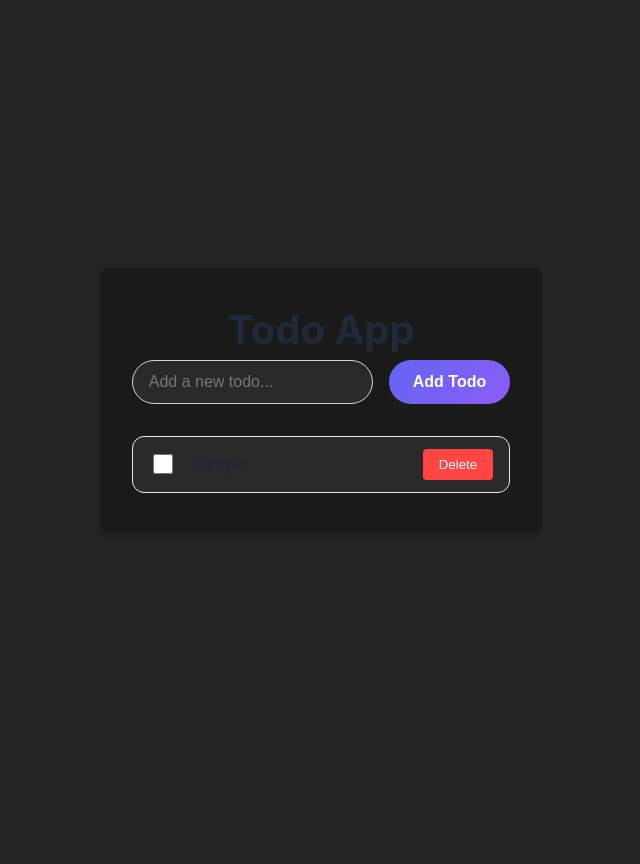
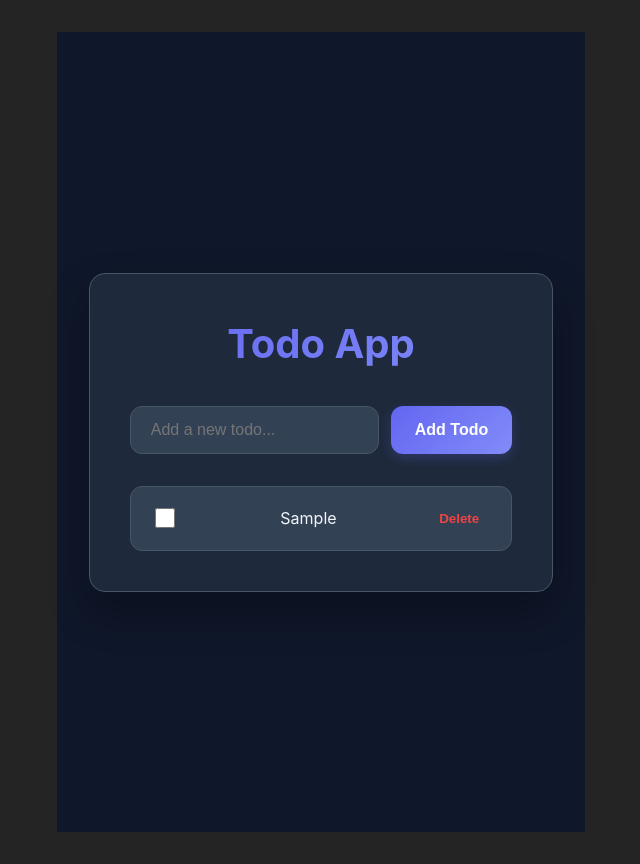
Before and after one commit to 2advancesolutions/venus-todo-react, a React (Vite) app: page / in a window 1280 px wide. Both pictures are taken after typing "Sample" into the empty fields and a click on the button "Add Todo". Shown: the whole page, without its empty margins (319-959 px from the left). Before the commit the page ends 800 px from the top, so only its background shows below. Built offline with nearby package versions, Linux system fonts and the light colour scheme.

Commit message:
feat: for all these functions can you refactor to use typescript and add types
Automated by Venus AI 🌟

```diff
--- a/src/App.tsx
+++ b/src/App.tsx
@@ -39,42 +39,195 @@ function App(): JSX.Element {
     setInputValue(e.target.value);
   };
 
+  const darkTheme = {
+    background: '#0f172a',
+    surface: '#1e293b',
+    surfaceHover: '#334155',
+    border: '#475569',
+    text: '#f1f5f9',
+    textSecondary: '#94a3b8',
+    primary: '#6366f1',
+    primaryHover: '#818cf8',
+    danger: '#ef4444',
+    dangerHover: '#f87171',
+    success: '#22c55e'
+  };
+
   return (
-    <div className="todo-app">
-      <h1>Todo App</h1>
+    <div style={{
+      minHeight: '100vh',
+      backgroundColor: darkTheme.background,
+      color: darkTheme.text,
+      fontFamily: 'Inter, system-ui, -apple-system, sans-serif',
+      padding: '2rem',
+      display: 'flex',
+      alignItems: 'center',
+      justifyContent: 'center'
+    }}>
+      <div style={{
+        width: '100%',
+        maxWidth: '600px',
+        backgroundColor: darkTheme.surface,
+        borderRadius: '16px',
+        padding: '2.5rem',
+        boxShadow: '0 20px 40px rgba(0, 0, 0, 0.3)',
+        border: `1px solid ${darkTheme.border}`
+      }}>
+        <h1 style={{
+          margin: '0 0 2rem 0',
+          fontSize: '2.5rem',
+          fontWeight: '700',
+          textAlign: 'center',
+          background: `linear-gradient(135deg, ${darkTheme.primary}, ${darkTheme.primaryHover})`,
+          WebkitBackgroundClip: 'text',
+          WebkitTextFillColor: 'transparent',
+          backgroundClip: 'text'
+        }}>
+          Todo App
+        </h1>
 
-      <div className="todo-form">
+        <div style={{
+          display: 'flex',
+          gap: '0.75rem',
+          marginBottom: '2rem'
+        }}>
           <input
             type="text"
-          className="todo-input"
             placeholder="Add a new todo..."
             value={inputValue}
             onChange={handleInputChange}
             onKeyPress={handleKeyPress}
+            style={{
+              flex: 1,
+              padding: '0.875rem 1.25rem',
+              backgroundColor: darkTheme.surfaceHover,
+              border: `1px solid ${darkTheme.border}`,
+              borderRadius: '12px',
+              color: darkTheme.text,
+              fontSize: '1rem',
+              outline: 'none',
+              transition: 'border-color 0.2s ease, box-shadow 0.2s ease'
+            }}
+            onFocus={(e) => {
+              const target = e.target as HTMLInputElement;
+              target.style.borderColor = darkTheme.primary;
+              target.style.boxShadow = `0 0 0 3px ${darkTheme.primary}20`;
+            }}
+            onBlur={(e) => {
+              const target = e.target as HTMLInputElement;
+              target.style.borderColor = darkTheme.border;
+              target.style.boxShadow = 'none';
+            }}
           />
-        <button className="todo-button" onClick={addTodo}>
+          <button
+            onClick={addTodo}
+            style={{
+              padding: '0.875rem 1.5rem',
+              background: `linear-gradient(135deg, ${darkTheme.primary}, ${darkTheme.primaryHover})`,
+              border: 'none',
+              borderRadius: '12px',
+              color: '#ffffff',
+              fontSize: '1rem',
+              fontWeight: '600',
+              cursor: 'pointer',
+              transition: 'transform 0.2s ease, box-shadow 0.2s ease',
+              boxShadow: `0 4px 12px ${darkTheme.primary}40`
+            }}
+            onMouseEnter={(e) => {
+              const target = e.target as HTMLButtonElement;
+              target.style.transform = 'translateY(-2px)';
+              target.style.boxShadow = `0 8px 20px ${darkTheme.primary}60`;
+            }}
+            onMouseLeave={(e) => {
+              const target = e.target as HTMLButtonElement;
+              target.style.transform = 'translateY(0)';
+              target.style.boxShadow = `0 4px 12px ${darkTheme.primary}40`;
+            }}
+          >
             Add Todo
           </button>
         </div>
 
         {todos.length === 0 ? (
-        <p className="empty-state">No todos yet. Add one above!</p>
+          <div style={{
+            textAlign: 'center',
+            color: darkTheme.textSecondary,
+            fontSize: '1.1rem',
+            padding: '3rem 1rem'
+          }}>
+            No todos yet. Add one above! ✨
+          </div>
         ) : (
-        <ul className="todo-list">
+          <ul style={{
+            listStyle: 'none',
+            margin: 0,
+            padding: 0,
+            display: 'grid',
+            gap: '0.75rem'
+          }}>
             {todos.map(todo => (
-            <li key={todo.id} className="todo-item">
+              <li
+                key={todo.id}
+                style={{
+                  display: 'flex',
+                  alignItems: 'center',
+                  justifyContent: 'space-between',
+                  padding: '1rem 1.25rem',
+                  backgroundColor: todo.completed ? `${darkTheme.success}15` : darkTheme.surfaceHover,
+                  border: `1px solid ${todo.completed ? darkTheme.success : darkTheme.border}`,
+                  borderRadius: '12px',
+                  transition: 'all 0.2s ease'
+                }}
+              >
+                <label style={{
+                  display: 'flex',
+                  alignItems: 'center',
+                  gap: '0.75rem',
+                  flex: 1,
+                  cursor: 'pointer'
+                }}>
                   <input
                     type="checkbox"
-                className="todo-checkbox"
                     checked={todo.completed}
                     onChange={() => toggleTodo(todo.id)}
+                    style={{
+                      width: '1.25rem',
+                      height: '1.25rem',
+                      accentColor: darkTheme.primary,
+                      cursor: 'pointer'
+                    }}
                   />
-              <span className={`todo-text ${todo.completed ? 'completed' : ''}`}>
+                  <span style={{
+                    flex: 1,
+                    color: darkTheme.text,
+                    textDecoration: todo.completed ? 'line-through' : 'none',
+                    opacity: todo.completed ? 0.7 : 1
+                  }}>
                     {todo.text}
                   </span>
+                </label>
                 <button
-                className="todo-delete"
                   onClick={() => deleteTodo(todo.id)}
+                  style={{
+                    border: 'none',
+                    backgroundColor: 'transparent',
+                    color: darkTheme.danger,
+                    fontWeight: '600',
+                    cursor: 'pointer',
+                    padding: '0.5rem 0.75rem',
+                    borderRadius: '8px',
+                    transition: 'all 0.2s ease'
+                  }}
+                  onMouseEnter={(e) => {
+                    const target = e.target as HTMLButtonElement;
+                    target.style.backgroundColor = `${darkTheme.danger}20`;
+                    target.style.color = darkTheme.dangerHover;
+                  }}
+                  onMouseLeave={(e) => {
+                    const target = e.target as HTMLButtonElement;
+                    target.style.backgroundColor = 'transparent';
+                    target.style.color = darkTheme.danger;
+                  }}
                 >
                   Delete
                 </button>
@@ -83,6 +236,7 @@ function App(): JSX.Element {
           </ul>
         )}
       </div>
+    </div>
   );
 }
 
```
Also changed, not shown: 1 other file (tests, documents, lock files or other folders). Lines whose indentation alone changed are shown as unchanged.
